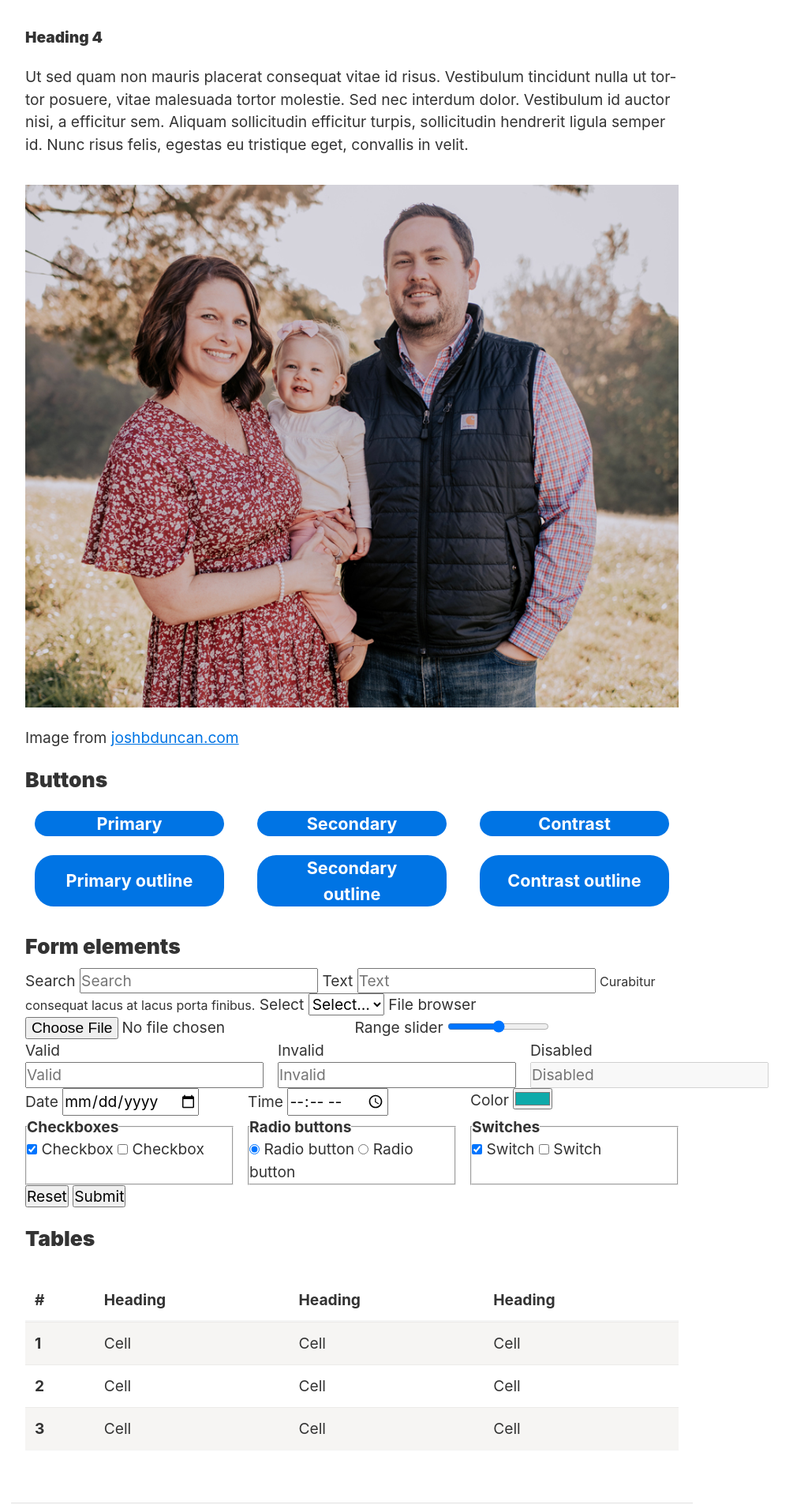
After one commit to joshbduncan/joshbduncan.com, a Flask app: template app/templates/styles.html in a window 1280 px wide. The commit adds this page. Shown: the part 2014-3920 px from the top of the page at 79% size, without its empty margins (194-1199 px from the left). Run offline with Flask 2, Linux system fonts and the light colour scheme; the template is opened without the code that fills it, so the values that code supplies are empty; some libraries are stand-ins or nearby versions.

Commit message:
lots more style updates

```diff
--- a/app/static/styles/styles.css
+++ b/app/static/styles/styles.css
@@ -451,6 +453,46 @@ input#search-query {
   width: 100%;
 }
 
+figure {
+  overflow-x: auto;
+}
+
+table {
+  border-collapse: collapse;
+  border-spacing: 0;
+  margin: var(--spacing-large) 0;
+  text-indent: 0;
+  width: 100%;
+}
+
+thead th {
+  border-width: 3px;
+}
+
+td,
+th {
+  padding: var(--spacing-small);
+  border-bottom: 1px solid var(--color-border--light);
+  text-align: start;
+}
+
+table tbody tr:nth-child(odd) {
+  background-color: var(--color-shadow--light);
+}
+
+/* ########## ABOUT STYLING ########## */
+
+#social-media {
+  align-items: center;
+  display: flex;
+  justify-content: center;
+  padding-top: var(--spacing-large);
+}
+
+#social-media a {
+  padding: var(--spacing-medium);
+}
+
 /* ########## FOOTER STYLING ########## */
 
 footer {
@@ -470,6 +512,32 @@ footer li {
 
 /* ########## UTILITY CLASSES ########## */
 
+/* .flex {
+  align-items: center;
+  display: flex;
+  columns: 4;
+  justify-content: left;
+  padding-top: var(--spacing-medium);
+}
+
+.flex * {
+  padding-inline: 1rem;
+} */
+
+.grid {
+  grid-column-gap: var(--spacing-medium);
+  grid-row-gap: var(--spacing-medium);
+  display: grid;
+  grid-template-columns: 1fr;
+  margin: 0;
+}
+
+@media (min-width: 60rem) {
+  .grid {
+    grid-template-columns: repeat(3, 1fr);
+  }
+}
+
 .margin-none {
   margin: 0 !important;
 }
--- a/app/templates/page.html
+++ b/app/templates/page.html
@@ -1,6 +1,9 @@
 {% extends "base.html" %}
 {% block content %}
 <article>
+  <header>
+    <h1>{{ page.title }}</h1>
+  </header>
   {{ page.html|safe }}
 </article>
 {% endblock content %}
--- a/app/templates/sitemap.xml
+++ b/app/templates/sitemap.xml
@@ -5,6 +5,10 @@
   <url>
     <loc>https://joshbduncan.com</loc>
     <changefreq>weekly</changefreq>
+  </url>
+  <url>
+    <loc>https://joshbduncan.com/about.html</loc>
+    <changefreq>monthly</changefreq>
   </url>
   <url>
     <loc>https://joshbduncan.com/categories.html</loc>
--- /dev/null
+++ b/app/templates/styles.html
@@ -0,0 +1,252 @@
+{% extends "base.html" %}
+{% block content %}
+<article>
+  <header>
+    <h1>Site Styles</h1>
+  </header>
+
+  <p><b>Note:</b> This website is a work-in-progress. Not all styles are complete so some html elements may still render using the browser defaults.</p>
+
+  <h2>Colors</h2>
+  <section id="colors">
+    <div class="grid">
+      <p><span style="color:rgb(var(--rgb-ink)) !important;">RGB Ink</span></p>
+      <p><span style="color:rgb(var(--rgb-blue)) !important;">RGB Blue</span></p>
+      <p><span style="color:rgb(var(--rgb-green)) !important;">RGB Green</span></p>
+      <p><span style="color:rgb(var(--rgb-grey)) !important;">RGB Grey</span></p>
+      <p><span style="color:rgb(var(--rgb-light-grey)) !important;">RGB Light Grey</span></p>
+      <p><span style="color:rgb(var(--rgb-medium-grey)) !important;">RGB Medium Grey</span></p>
+      <p><span style="color:rgb(var(--rgb-orange)) !important;">RGB Orange</span></p>
+      <p><span style="color:rgb(var(--rgb-red)) !important;">RGB Red</span></p>
+      <p><span style="color:rgb(var(--rgb-yellow)) !important;">RGB Yellow</span></p>
+    </div>
+  </section>
+
+  <section id="typography">
+    <h2>Typography</h2>
+    <p>Aliquam lobortis vitae nibh nec rhoncus. Morbi mattis neque eget efficitur feugiat. Vivamus porta nunc a erat mattis, mattis feugiat turpis pretium. Quisque sed tristique felis.</p>
+    <figure>
+      <blockquote cite="https://www.huxley.net/bnw/four.html">
+        <p>Words can be like X-rays, if you use them properly—they’ll go through anything. You read and you’re pierced.</p>
+      </blockquote>
+      <figcaption>—Aldous Huxley, <cite>Brave New World</cite></figcaption>
+    </figure>
+
+    <h2>Lists</h2>
+    <ul>
+      <li>Aliquam lobortis lacus eu libero ornare facilisis.
+        <ul>
+          <li>Nam et magna at libero scelerisque egestas.</li>
+        </ul>
+      </li>
+      <li>Suspendisse id nisl ut leo finibus vehicula quis eu ex.</li>
+      <li>Proin ultricies turpis et volutpat vehicula.</li>
+    </ul>
+
+    <ol>
+      <li>Aliquam lobortis lacus eu libero ornare facilisis.
+        <ol>
+          <li>Nam et magna at libero scelerisque egestas.</li>
+        </ol>
+      </li>
+      <li>Suspendisse id nisl ut leo finibus vehicula quis eu ex.</li>
+      <li>Proin ultricies turpis et volutpat vehicula.</li>
+    </ol>
+
+    <h2>Inline Text Elements</h2>
+    <div id="colors" class="grid">
+      <p><a href="#">Primary Link</a></p>
+      <p><a class="secondary" href="#">Secondary Link</a></p>
+      <p><a class="contrast" href="#">Contrast Link</a></p>
+      <p><b>Bold</b></p>
+      <p><em>Italic</em></p>
+      <p><u>Underline</u></p>
+      <p><del>Deleted</del></p>
+      <p><ins>Inserted</ins></p>
+      <p><s>Strikethrough</s></p>
+      <p><abbr title="Abbreviation">Abbr.</abbr></p>
+      <p><kbd>Command + N</kbd></p>
+      <p><mark>Highlighted</mark></p>
+    </div>
+
+    <h1>Heading 1</h1>
+    <p>Integer bibendum malesuada libero vel eleifend. Fusce iaculis turpis ipsum, at efficitur sem scelerisque vel. Aliquam auctor diam ut purus cursus fringilla. Class aptent taciti sociosqu ad litora torquent per conubia nostra, per inceptos himenaeos.</p>
+    <h2>Heading 2</h2>
+    <p>Cras fermentum velit vitae auctor aliquet. Nunc non congue urna, at blandit nibh. Donec ac fermentum felis. Vivamus tincidunt arcu ut lacus hendrerit, eget mattis dui finibus.</p>
+    <h3>Heading 3</h3>
+    <p>Donec nec egestas nulla. Sed varius placerat felis eu suscipit. Mauris maximus ante in consequat luctus. Morbi euismod sagittis efficitur. Aenean non eros orci. Vivamus ut diam sem.</p>
+    <h4>Heading 4</h4>
+    <p>Ut sed quam non mauris placerat consequat vitae id risus. Vestibulum tincidunt nulla ut tortor posuere, vitae malesuada tortor molestie. Sed nec interdum dolor. Vestibulum id auctor nisi, a efficitur sem. Aliquam sollicitudin efficitur turpis, sollicitudin hendrerit ligula semper id. Nunc risus felis, egestas eu tristique eget, convallis in velit.</p>
+
+    <figure>
+      <img src="/static/images/duncan-family.jpg" alt="The Duncan Family">
+      <figcaption>Image from <a href="https://joshbduncan.com">joshbduncan.com</a></figcaption>
+    </figure>
+  </section>
+
+  <section id="buttons">
+    <h2>Buttons</h2>
+    <div class="grid">
+      <button>Primary</button>
+      <button class="secondary">Secondary</button>
+      <button class="contrast">Contrast</button>
+    </div>
+    <div class="grid">
+      <button class="outline">Primary outline</button>
+      <button class="outline secondary">Secondary outline</button>
+      <button class="outline contrast">Contrast outline</button>
+    </div>
+  </section>
+
+  <section id="form">
+    <form>
+      <h2>Form elements</h2>
+
+      <!-- Search -->
+      <label for="search">Search</label>
+      <input type="search" id="search" name="search" placeholder="Search">
+
+      <!-- Text -->
+      <label for="text">Text</label>
+      <input type="text" id="text" name="text" placeholder="Text">
+      <small>Curabitur consequat lacus at lacus porta finibus.</small>
+
+      <!-- Select -->
+      <label for="select">Select</label>
+      <select id="select" name="select" required>
+        <option value="" selected>Select…</option>
+        <option>…</option>
+      </select>
+
+      <!-- File browser -->
+      <label for="file">File browser
+        <input type="file" id="file" name="file">
+      </label>
+
+      <!-- Range slider control -->
+      <label for="range">Range slider
+        <input type="range" min="0" max="100" value="50" id="range" name="range">
+      </label>
+
+      <!-- States -->
+      <div class="grid">
+        <label for="valid">
+          Valid
+          <input type="text" id="valid" name="valid" placeholder="Valid" aria-invalid="false">
+        </label>
+        <label for="invalid">
+          Invalid
+          <input type="text" id="invalid" name="invalid" placeholder="Invalid" aria-invalid="true">
+        </label>
+        <label for="disabled">
+          Disabled
+          <input type="text" id="disabled" name="disabled" placeholder="Disabled" disabled>
+        </label>
+      </div>
+
+      <div class="grid">
+
+        <!-- Date-->
+        <label for="date">Date
+          <input type="date" id="date" name="date">
+        </label>
+
+        <!-- Time-->
+        <label for="time">Time
+          <input type="time" id="time" name="time">
+        </label>
+
+        <!-- Color-->
+        <label for="color">Color
+          <input type="color" id="color" name="color" value="#0eaaaa">
+        </label>
+
+      </div>
+
+      <div class="grid">
+
+        <!-- Checkboxes -->
+        <fieldset>
+          <legend><strong>Checkboxes</strong></legend>
+          <label for="checkbox-1">
+            <input type="checkbox" id="checkbox-1" name="checkbox-1" checked>
+            Checkbox
+          </label>
+          <label for="checkbox-2">
+            <input type="checkbox" id="checkbox-2" name="checkbox-2">
+            Checkbox
+          </label>
+        </fieldset>
+
+        <!-- Radio buttons -->
+        <fieldset>
+          <legend><strong>Radio buttons</strong></legend>
+          <label for="radio-1">
+            <input type="radio" id="radio-1" name="radio" value="radio-1" checked>
+            Radio button
+          </label>
+          <label for="radio-2">
+            <input type="radio" id="radio-2" name="radio" value="radio-2">
+            Radio button
+          </label>
+        </fieldset>
+
+        <!-- Switch -->
+        <fieldset>
+          <legend><strong>Switches</strong></legend>
+          <label for="switch-1">
+            <input type="checkbox" id="switch-1" name="switch-1" role="switch" checked>
+            Switch
+          </label>
+          <label for="switch-2">
+            <input type="checkbox" id="switch-2" name="switch-2" role="switch">
+            Switch
+          </label>
+        </fieldset>
+
+      </div>
+
+      <!-- Buttons -->
+      <input type="reset" value="Reset" onclick="event.preventDefault()">
+      <input type="submit" value="Submit" onclick="event.preventDefault()">
+
+    </form>
+  </section>
+
+  <section id="tables">
+    <h2>Tables</h2>
+    <figure>
+      <table role="grid">
+        <thead>
+          <tr>
+            <th scope="col">#</th>
+            <th scope="col">Heading</th>
+            <th scope="col">Heading</th>
+            <th scope="col">Heading</th>
+          </tr>
+        </thead>
+        <tbody>
+          <tr>
+            <th scope="row">1</th>
+            <td>Cell</td>
+            <td>Cell</td>
+            <td>Cell</td>
+          </tr>
+          <tr>
+            <th scope="row">2</th>
+            <td>Cell</td>
+            <td>Cell</td>
+            <td>Cell</td>
+          </tr>
+          <tr>
+            <th scope="row">3</th>
+            <td>Cell</td>
+            <td>Cell</td>
+            <td>Cell</td>
+          </tr>
+        </tbody>
+      </table>
+    </figure>
+  </section>
+</article>
+{% endblock content %}
```
Also changed, not shown: other parts of app/static/styles/styles.css (+32 -22 lines), app/routes.py (+11 -0 lines), app/templates/post.html (+7 -6 lines), content/pages/about.md (+32 -5 lines), content/pages/markdown.md (added, +202 -0 lines), app/static/images/duncan-family.jpg (added).
